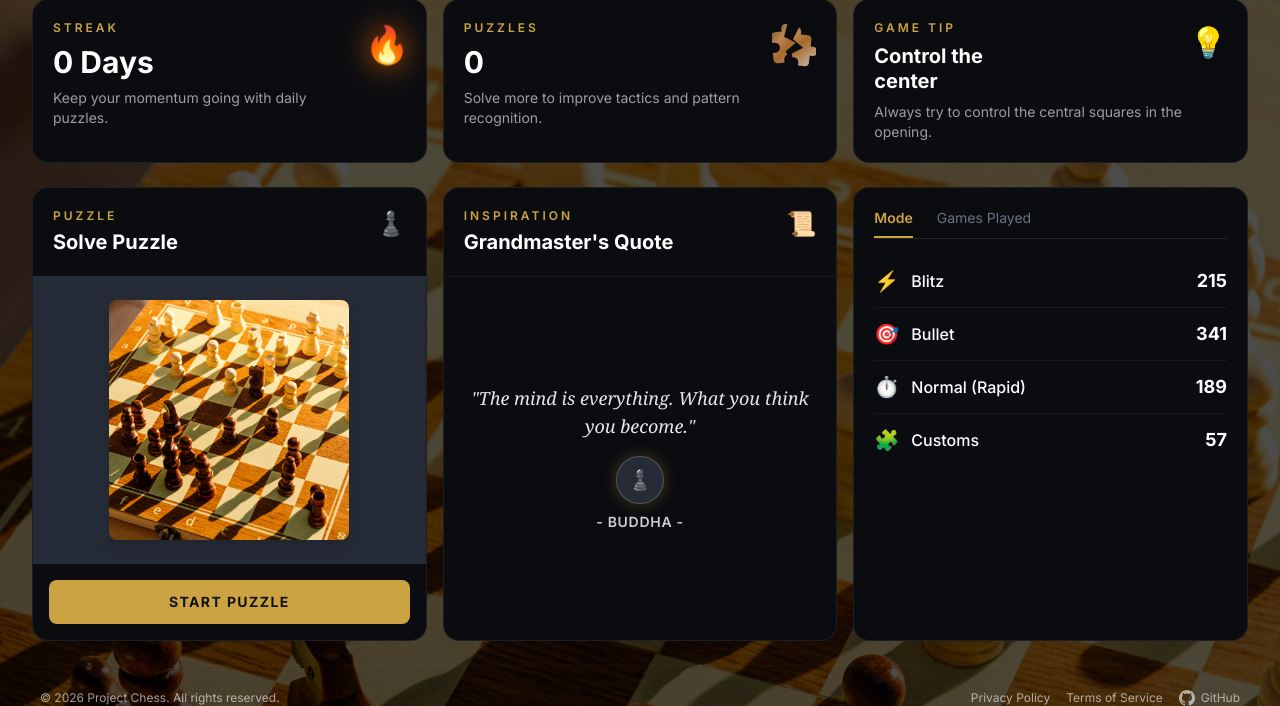
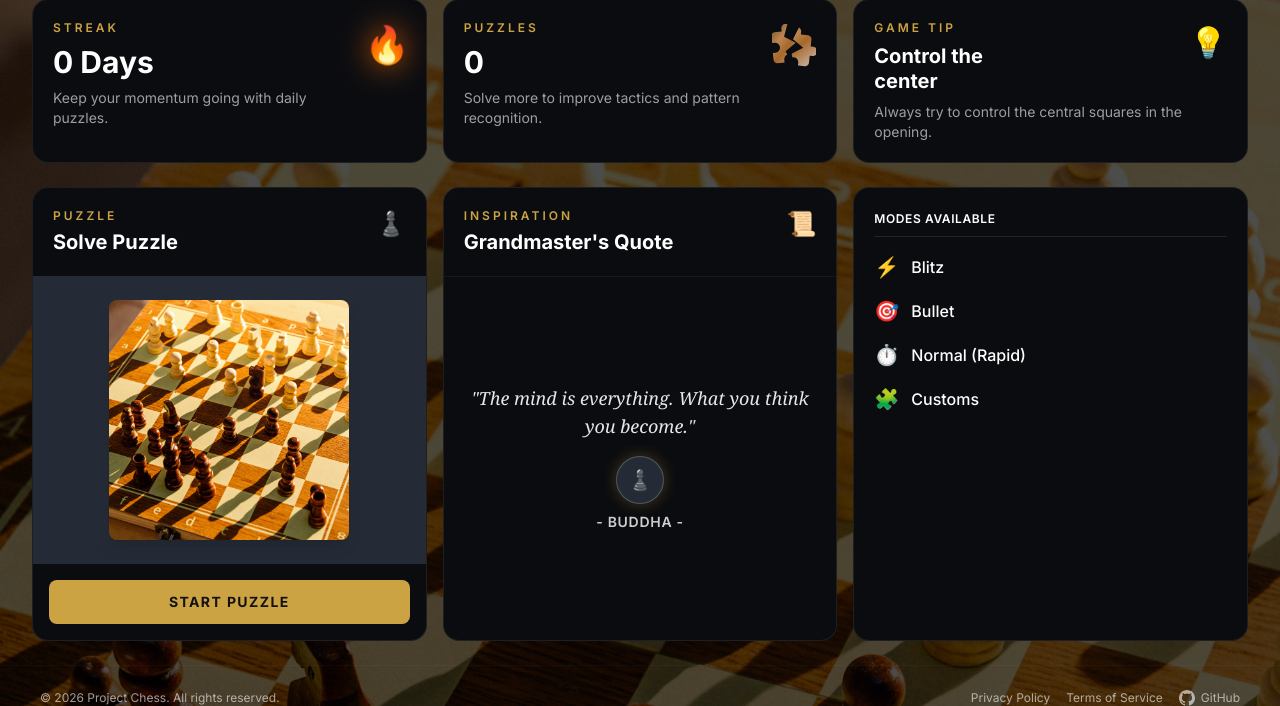
Before and after one commit to sabinramtel/Chess, a Flask app: page /home in a window 1280 px wide. Shown: the part 222-928 px from the top of the page. Run offline with Flask 3, Linux system fonts and the light colour scheme; a user stored in the database is signed in; data comes from the database, SQL or seed files in the repository; some libraries are stand-ins or nearby versions.

Commit message:
style: remove games played count and tabs from mode widget

```diff
--- a/app/templates/home.html
+++ b/app/templates/home.html
@@ -446,40 +446,27 @@
         <!-- Games Played Card -->
         <div class="card card-glow overflow-hidden flex flex-col transition-all">
             <div class="p-5">
-                <!-- Tabs -->
-                <div class="flex gap-6 border-b border-white/10 text-sm mb-4">
-                    <span class="tab-active">Mode</span>
-                    <span class="tab-inactive">Games Played</span>
+                <!-- Header -->
+                <div class="border-b border-white/10 text-sm mb-4 pb-2">
+                    <span class="text-gold font-semibold uppercase tracking-wider text-xs">Modes Available</span>
                 </div>
-                <!-- Stats -->
-                <div>
-                    <div class="stats-row">
+                <!-- Modes -->
+                <div class="flex flex-col gap-4">
                     <div class="flex items-center gap-3">
                         <span class="text-xl gold">⚡</span>
                         <span class="font-medium">Blitz</span>
                     </div>
-                        <span class="text-lg font-bold">215</span>
-                    </div>
-                    <div class="stats-row">
                     <div class="flex items-center gap-3">
                         <span class="text-xl gold">🎯</span>
                         <span class="font-medium">Bullet</span>
                     </div>
-                        <span class="text-lg font-bold">341</span>
-                    </div>
-                    <div class="stats-row">
                     <div class="flex items-center gap-3">
                         <span class="text-xl gold">⏱️</span>
                         <span class="font-medium">Normal (Rapid)</span>
                     </div>
-                        <span class="text-lg font-bold">189</span>
-                    </div>
-                    <div class="stats-row">
                     <div class="flex items-center gap-3">
                         <span class="text-xl gold">🧩</span>
                         <span class="font-medium">Customs</span>
-                        </div>
-                        <span class="text-lg font-bold">57</span>
                     </div>
                 </div>
             </div>
```
Also changed, not shown: tests/test_auth_controller.py (+15 -12 lines). Lines whose indentation alone changed are shown as unchanged.
